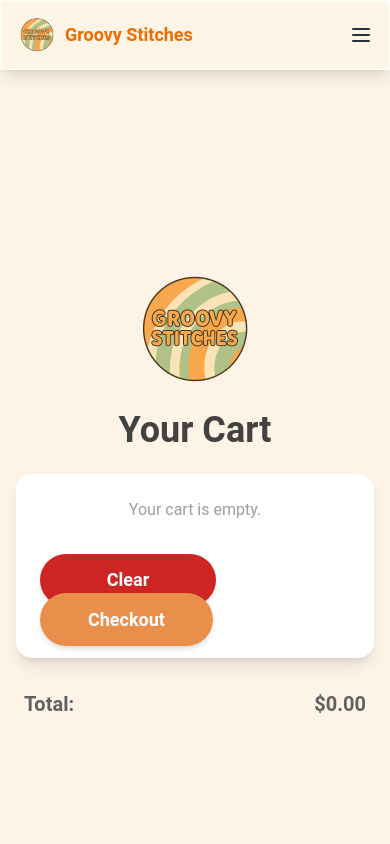
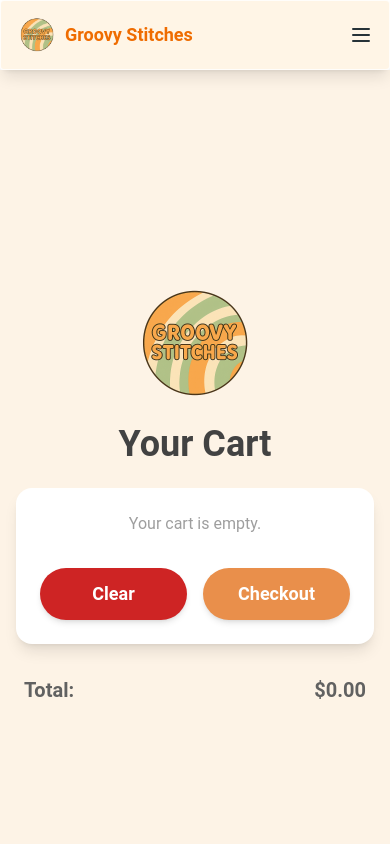
Before and after one commit to emananwar2003/groovystitches, a React (Vite) app: page /cart in a window 390 px wide. Shown: the top 844 px of the page. Built offline with nearby package versions, Linux system fonts and the light colour scheme.

Commit message:
Refactor Cart component: remove unnecessary comment, adjust button styles for responsiveness, and improve layout

```diff
--- a/src/UserLayout/pages/cart/Cart.jsx
+++ b/src/UserLayout/pages/cart/Cart.jsx
@@ -26,7 +26,6 @@ const Cart = () => {
 
         <div className="bg-white rounded-2xl shadow-lg p-6 md:p-8">
           <div className="space-y-4">
-            {/*  Checks if the cart has items if "True" shows cart is epmty else shows the item */}
             {cartItems.length === 0 ? (
               <p className="text-center text-gray-500">Your cart is empty.</p>
             ) : (
@@ -72,16 +71,19 @@ const Cart = () => {
               ))
             )}
           </div>
-          <div>
+
+          {/* BUTTONS SIDE BY SIDE & RESPONSIVE */}
+          <div className="flex justify-center items-center gap-4 mt-8">
             <button
               onClick={clearCart}
-              className="bg-[#ce2424] text-white w-44 py-3 rounded-full text-lg font-bold hover:bg-[#d9433b] transition-all duration-300 ease-in-out shadow-md hover:shadow-lg mt-8 mr-5"
+              className="bg-[#ce2424] text-white px-6 py-3 rounded-full text-lg font-bold hover:bg-[#d9433b] transition-all duration-300 ease-in-out shadow-md hover:shadow-lg w-1/2"
             >
               Clear
             </button>
+
             <Link
               to="/checkout"
-              className="text-center bg-[#E98F4B] text-white p-12 py-4 rounded-full text-lg font-bold hover:bg-[#d97f3b] transition-all duration-300 ease-in-out shadow-md hover:shadow-lg mt-8"
+              className="bg-[#E98F4B] text-white px-6 py-3 rounded-full text-lg font-bold hover:bg-[#d97f3b] transition-all duration-300 ease-in-out shadow-md hover:shadow-lg w-1/2 text-center"
             >
               Checkout
             </Link>
```
